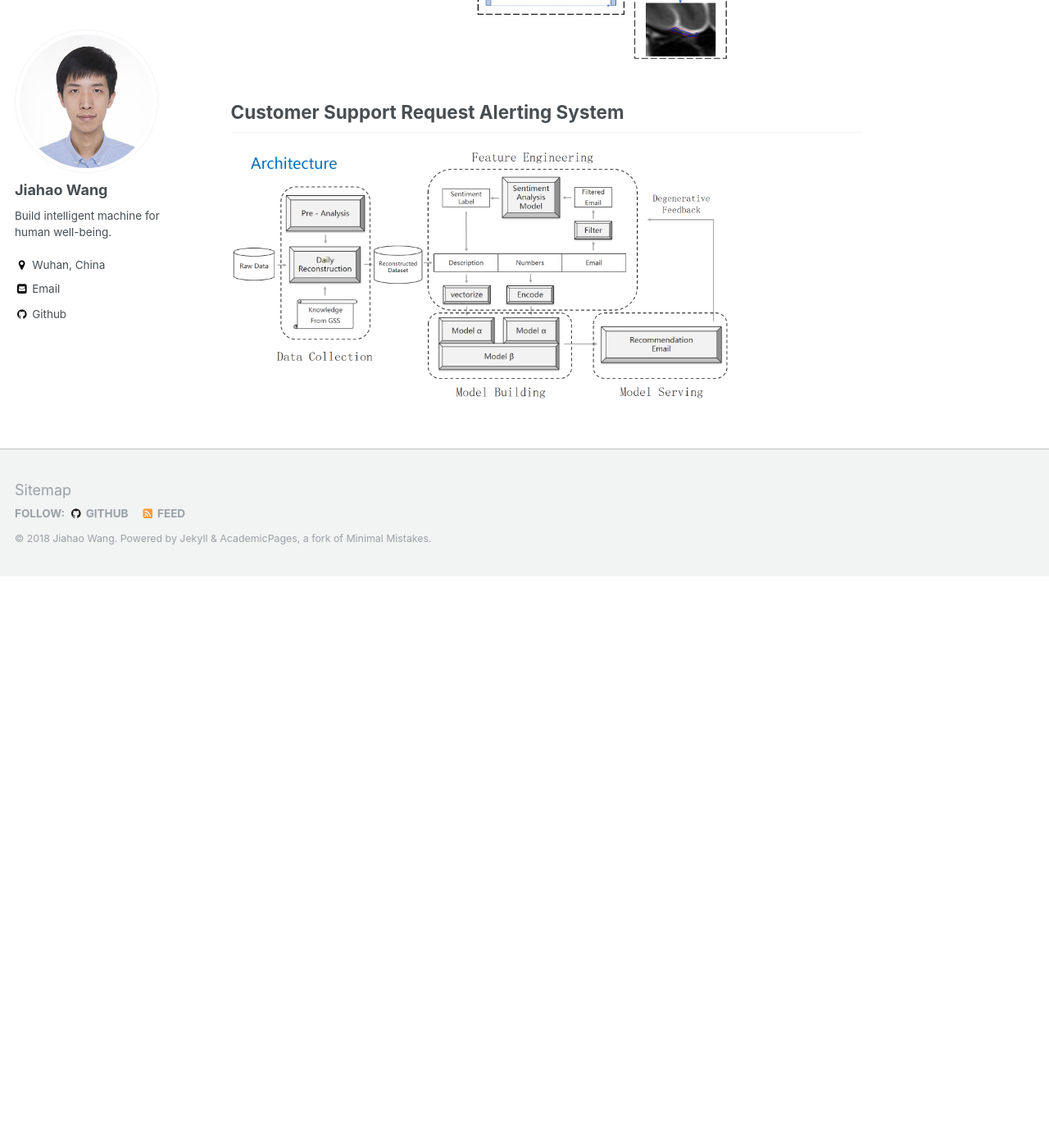
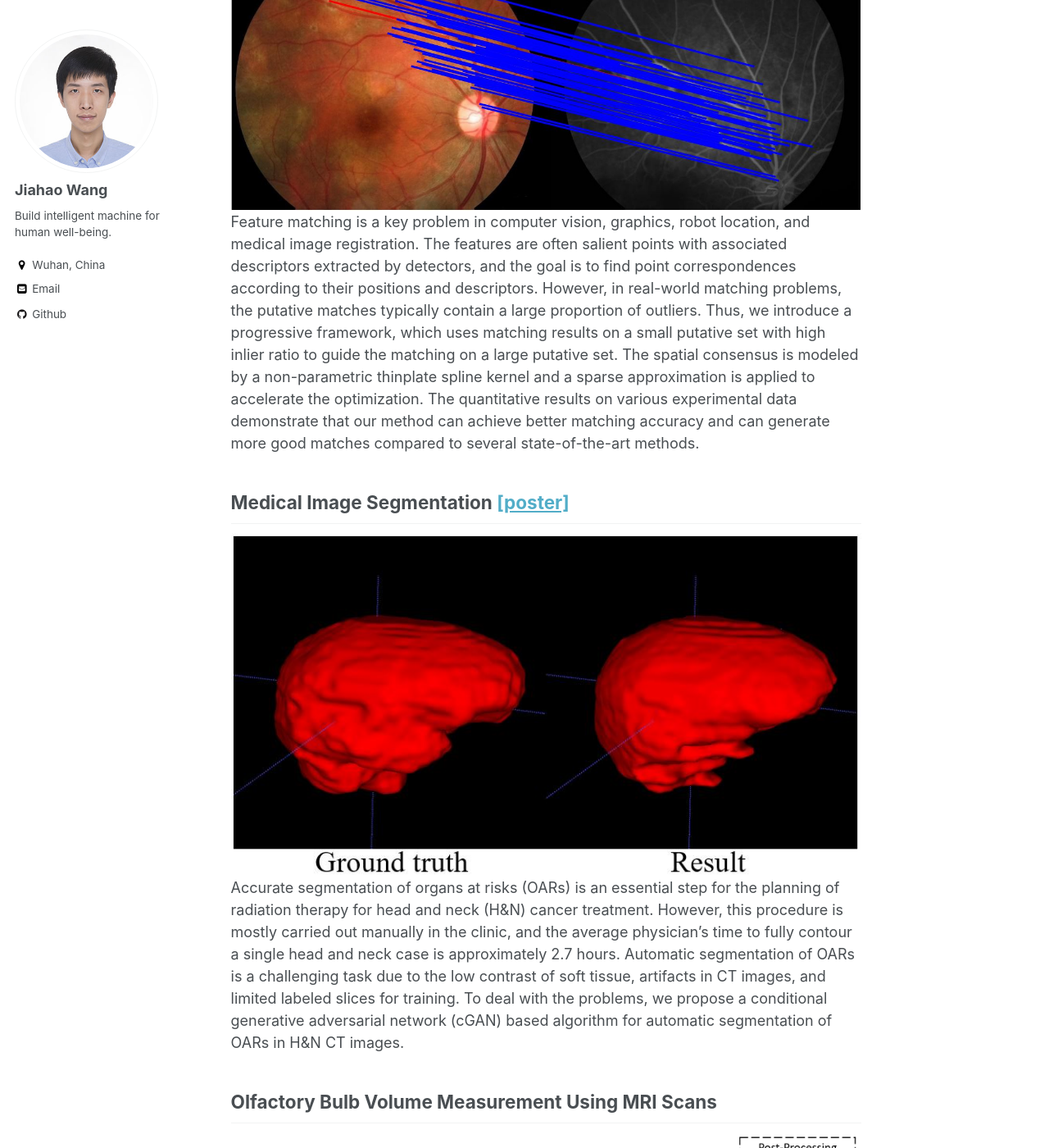
Before and after one commit to JiahaoPlus/JiahaoPlus.github.io, a Jekyll site: the page built from _pages/projects.md, in a window 1280 px wide and 1400 px high, scrolled down 1029 px. Shown: the whole window at 82% size. Built offline with Jekyll 4.4.1, drawn with Linux system fonts in a browser that asks for light colours; before the commit the page ends 1732 px from its top, so only the background shows below that; some of the changed text lies outside the part shown.

Commit message:
update 'projects'

```diff
--- a/_pages/projects.md
+++ b/_pages/projects.md
@@ -5,15 +5,21 @@ permalink: /projects/
 author_profile: true
 ---
 ## Retinal Image Registration [[paper]](https://authors.elsevier.com/c/1YDGYbZX4vg-J)
-<img width="260" height="100" src="https://JiahaoPlus.github.io/images/gfemr_our_m.jpg"/>  <img width="128" height="100" src="https://JiahaoPlus.github.io/images/gfemr_our_r.jpg"/> <br>
+<img width="520" height="200" src="https://JiahaoPlus.github.io/images/gfemr_our_m.jpg"/>  <img width="256" height="200" src="https://JiahaoPlus.github.io/images/gfemr_our_r.jpg"/> <br>
 Retinal image registration plays an important role in diagnosing and treating many eye diseases. In this work, we propose an efficient algorithm called Gaussian field estimator with manifold regularization (GFEMR). We formulate the registration problem as a probabilistic model, that is, a Gaussian field estimator, to achieve a robust estimation, associated with a prior involving manifold regularization to preserve the intrinsic geometry of input data. A sparse approximation is applied to the non-rigid transformation for a fast implementation. Extensive experiments show that our approach can yield superior results compared with other state-of-the-art methods, especially in the case of severely degraded data.
 
-## Robust Image Feature Matching [[paper]](https://ieeexplore.ieee.org/document/8089726)
+## Robust Feature Matching [[paper]](https://ieeexplore.ieee.org/document/8089726), [[code]](https://github.com/JiahaoPlus/PSSC)
+<img width="800" height="286" src="https://JiahaoPlus.github.io/images/gfemr_our_m.jpg"/> <br>
+Feature matching is a key problem in computer vision, graphics, robot location, and medical image registration. The features are often salient points with associated descriptors extracted by detectors, and the goal is to find point correspondences according to their positions and descriptors. However, in real-world matching problems, the putative matches typically contain a large proportion of outliers. Thus, we introduce a progressive framework, which uses matching results on a small putative set with high inlier ratio to guide the matching on a large putative set. The spatial consensus is modeled by a non-parametric thinplate spline kernel and a sparse approximation is applied to accelerate the optimization. The quantitative results on various experimental data demonstrate that our method can achieve better matching accuracy and can generate more good matches compared to several state-of-the-art methods.
 
 ## Medical Image Segmentation [[poster]](https://JiahaoPlus.github.io/files/UCLA_Poster.pdf)
+<img width="800" height="435" src="https://JiahaoPlus.github.io/images/HaN.jpg"/> <br>
+Accurate segmentation of organs at risks (OARs) is an essential step for the planning of radiation therapy for head and neck (H&N) cancer treatment. However, this procedure is mostly carried out manually in the clinic, and the average physician's time to fully contour a single head and neck case is approximately 2.7 hours. Automatic segmentation of OARs is a challenging task due to the low contrast of soft tissue, artifacts in CT images, and limited labeled slices for training. To deal with the problems, we propose a conditional generative adversarial network (cGAN) based algorithm for automatic segmentation of OARs in H&N CT images.
 
 ## Olfactory Bulb Volume Measurement Using MRI Scans
-<img width="610" height="245" src="https://JiahaoPlus.github.io/images/OB.png"/>
+<img width="800" height="322" src="https://JiahaoPlus.github.io/images/OB.png"/><br>
+The olfactory bulb is a nerve structure located on the inferior side of the brain, whose size is a reliable indicator of several neurodegenerative diseases. However, olfactory bulbs are minuscule in MRI scans and, therefore, difficult to detect. Also, the number of scans in the dataset is limited. For this project, I used the center of gravity to infer rough bounding boxes of olfactory bulbs, and combined machine learning with morphological operations to accurately separate olfactory bulbs from other noise regions, which is of great value in clinical use.
 
 ## Customer Support Request Alerting System
-<img width="610" height="320" src="https://JiahaoPlus.github.io/images/SR.png"/>
+<img width="800" height="420" src="https://JiahaoPlus.github.io/images/SR.png"/><br>
+Based on text mining, machine learning, and domain knowledge, I built an intelligent alerting system to help the global support services deal with customer requests. This system can identify the severity of requests and accordingly dispatch engineers. The precision and recall of the identification was close to 90%, and this model improved response times by an average of 37%. Our project was awarded as the “Best Idea Award” at VMware China Borathon (hackathon, 36 teams, more than 100 engineers participated).
```
Also changed, not shown: images/HaN.JPG (added).
